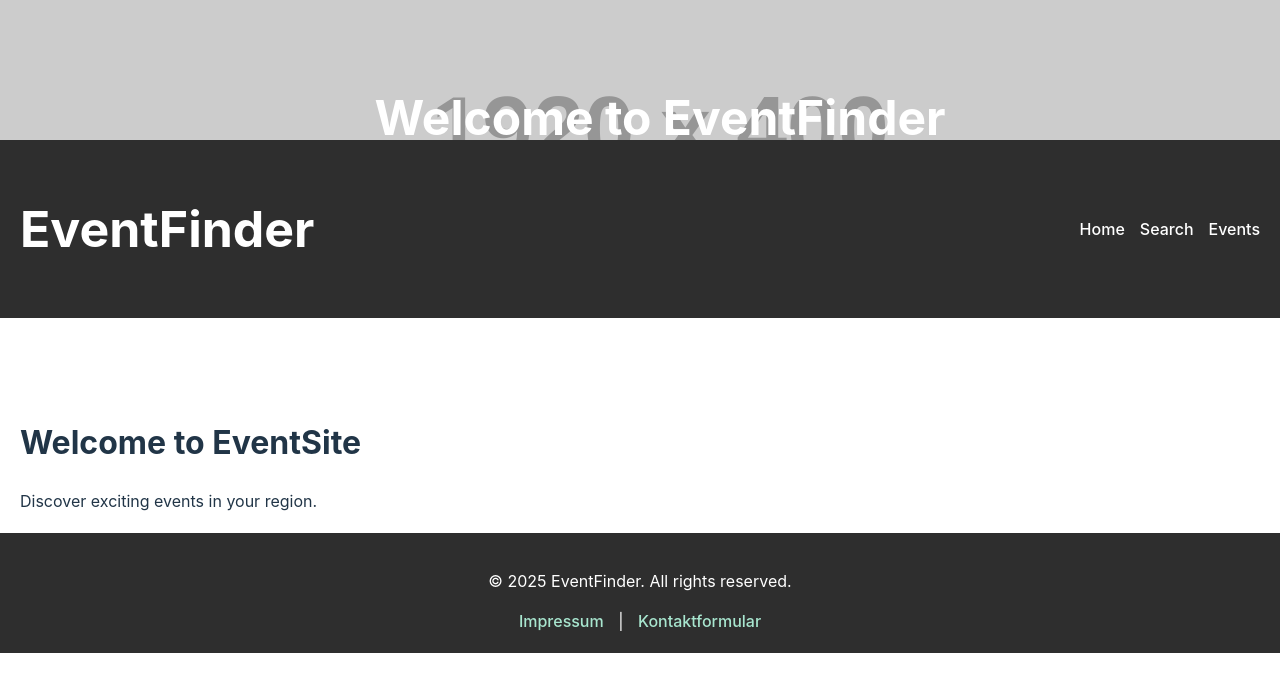
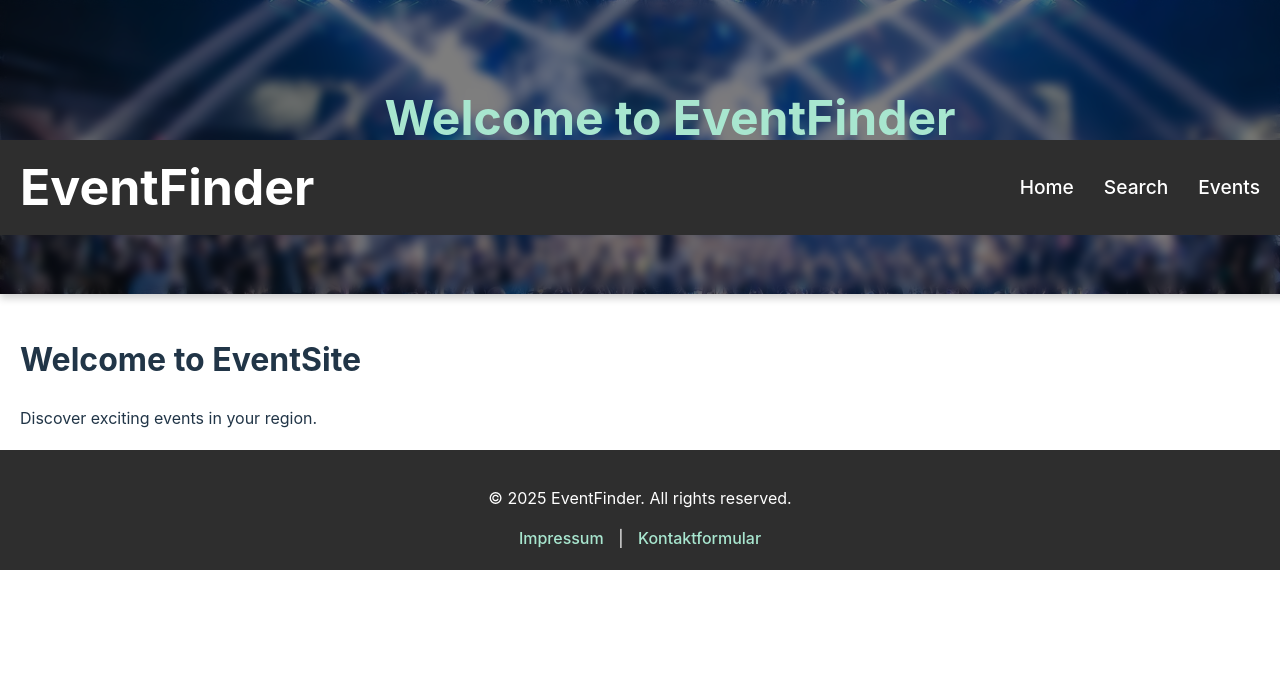
Before and after one commit to BastiBuilds/eventsite, a React (Vite) app: page / in a window 1280 px wide. Shown: the top 692 px of the page. Built offline with nearby package versions, Linux system fonts and the light colour scheme.

Commit message:
navbar changes but mobile version is bugging at the moment

```diff
--- a/src/components/Navbar.jsx
+++ b/src/components/Navbar.jsx
@@ -1,16 +1,34 @@
-import 'react';
+import { useState } from 'react';
 import { Link } from 'react-router-dom';
 import '../index.css';
 
 const Navbar = () => {
+    const [isOpen, setIsOpen] = useState(false);
+
+    const toggleMenu = () => {
+        setIsOpen(!isOpen);
+    };
+
     return (
         <nav className="navbar">
             <h1>EventFinder</h1>
-            <div>
-                <Link to="/">Home</Link>
-                <Link to="/search">Search</Link>
-                <Link to="/events">Events</Link>
-            </div>
+            <button className={`hamburger ${isOpen ? 'open' : ''}`} onClick={toggleMenu}>
+                <span></span>
+                <span></span>
+                <span></span>
+            </button>
+            {/* Desktop-Navbar */}
+            <ul className="navbar-links">
+                <li><Link to="/">Home</Link></li>
+                <li><Link to="/search">Search</Link></li>
+                <li><Link to="/events">Events</Link></li>
+            </ul>
+            {/* Mobile-Navbar */}
+            <ul className={`navbar-links-mobile ${isOpen ? 'open' : ''}`}>
+                <li><Link to="/" onClick={() => setIsOpen(false)}>Home</Link></li>
+                <li><Link to="/search" onClick={() => setIsOpen(false)}>Search</Link></li>
+                <li><Link to="/events" onClick={() => setIsOpen(false)}>Events</Link></li>
+            </ul>
         </nav>
     );
 };
--- a/src/index.css
+++ b/src/index.css
@@ -31,29 +31,46 @@ body {
   min-height: 100vh;
 }
 
-/* Header */
 .header {
   position: fixed;
   top: 0;
   left: 0;
   width: 100%;
-  background-image: url('https://via.placeholder.com/1920x400'); /* Ersetze durch dein Bild */
+  background-image: url('pictures/header_pic.jpg');
   background-size: cover;
   background-position: center;
-  color: white;
+  color: #a8e6cf; /* Weiß bietet besseren Kontrast zu Blau */
   text-align: center;
-  padding: 50px 20px;
+  padding: 50px 30px;
   z-index: 900; /* Header bleibt hinter der Navbar */
   box-shadow: 0px 4px 8px rgba(0, 0, 0, 0.2);
 }
 
+/* Unscharfer Hintergrund unter dem Text */
+.header::before {
+  content: '';
+  position: absolute;
+  top: 0;
+  left: 0;
+  width: 100%;
+  height: 100%;
+  background: rgba(0, 0, 0, 0.5); /* Halbtransparenter schwarzer Layer */
+  backdrop-filter: blur(5px); /* Hintergrund unscharf */
+  z-index: -1; /* Hinter dem Text */
+}
+
 .header-content h1 {
   font-size: 3rem;
-  margin-bottom: 10px;
+  margin-bottom: 30px;
+  text-align: center;
+  font-weight: bold; /* Text fett */
 }
 
 .header-content p {
-  font-size: 1.2rem;
+  font-size: 1.5rem;
+  font-style: oblique;
+  text-align: center;
+  font-weight: bold; /* Text fett */
 }
 
 /* Navbar */
@@ -71,6 +88,7 @@ body {
 
 .navbar h1 {
   font-size: 50px;
+  margin: 0;
 }
 
 .navbar a {
@@ -94,6 +112,121 @@ body {
 
 .navbar a:focus {
   color: orange; /* Fokus auf den Link */
+}
+
+/* Hamburger Button */
+.hamburger {
+  font-size: 1.5rem;
+  background: none;
+  border: none;
+  color: white;
+  cursor: pointer;
+  display: none; /* Standardmäßig ausgeblendet */
+  position: absolute;
+  right: 15px;
+  top: 50%;
+  transform: translateY(-50%);
+  z-index: 1100;
+  width: 30px; /* Breite der Balken */
+  height: 24px; /* Platz für drei Balken */
+  flex-direction: column;
+  justify-content: space-between;
+}
+
+/* Hamburger Balken */
+.hamburger span {
+  display: block;
+  width: 100%;
+  height: 3px;
+  background: white;
+  border-radius: 2px;
+  transition: all 0.6s ease; /* Animation für Rotation und Bewegung */
+}
+
+.hamburger.open span:nth-child(1) {
+  transform: rotate(45deg) translateY(7px); /* Oberer Balken diagonal */
+}
+
+.hamburger.open span:nth-child(2) {
+  opacity: 0; /* Mittlerer Balken ausgeblendet */
+}
+
+.hamburger.open span:nth-child(3) {
+  transform: rotate(-45deg) translateY(-7px); /* Unterer Balken diagonal */
+}
+
+/* Navbar-Links für Desktop */
+.navbar-links {
+  display: flex;
+  list-style: none;
+  margin: 0;
+  padding: 0;
+}
+
+.navbar-links li {
+  margin-left: 15px;
+}
+
+.navbar-links a {
+  color: white;
+  text-decoration: none;
+  font-size: 1.2rem; /* Größerer Text */
+  transition: color 0.3s ease;
+}
+
+.navbar-links a:hover {
+  color: orange;
+}
+
+/* Navbar-Links für Mobile */
+.navbar-links-mobile {
+  list-style-type: none;
+  display: none;
+  flex-direction: column;
+  align-items: flex-end;
+  background-color: #2e2e2e;
+  position: absolute;
+  top: calc(100% + 10px); /* Unterhalb des Burgers */
+  right: 10px;
+  width: auto; /* Passt sich dem Text an */
+  padding: 10px 15px;
+  box-shadow: 0px 4px 8px rgba(0, 0, 0, 0.2);
+  opacity: 0;
+  transform: translateY(-10px);
+  transition: opacity 0.3s ease, transform 0.3s ease;
+  z-index: 1000;
+}
+
+.navbar-links-mobile.open {
+  display: flex;
+  opacity: 1;
+  transform: translateY(0);
+}
+
+.navbar-links-mobile li {
+  margin: 10px 0;
+}
+
+.navbar-links-mobile a {
+  color: white;
+  text-decoration: none;
+  font-size: 1.2rem;
+  transition: color 0.3s ease;
+}
+
+.navbar-links-mobile a:hover {
+  color: orange;
+}
+
+/* Mobile Styles */
+@media (max-width: 768px) {
+  .navbar-links {
+    display: none; /* Desktop-Links im Mobile-Modus ausblenden */
+  }
+
+  .hamburger {
+    display: flex; /* Hamburger im Mobile-Modus einblenden */
+  }
 }
 
 /* Main Content */
```
Also changed, not shown: src/pictures/header_pic.jpg (added).
